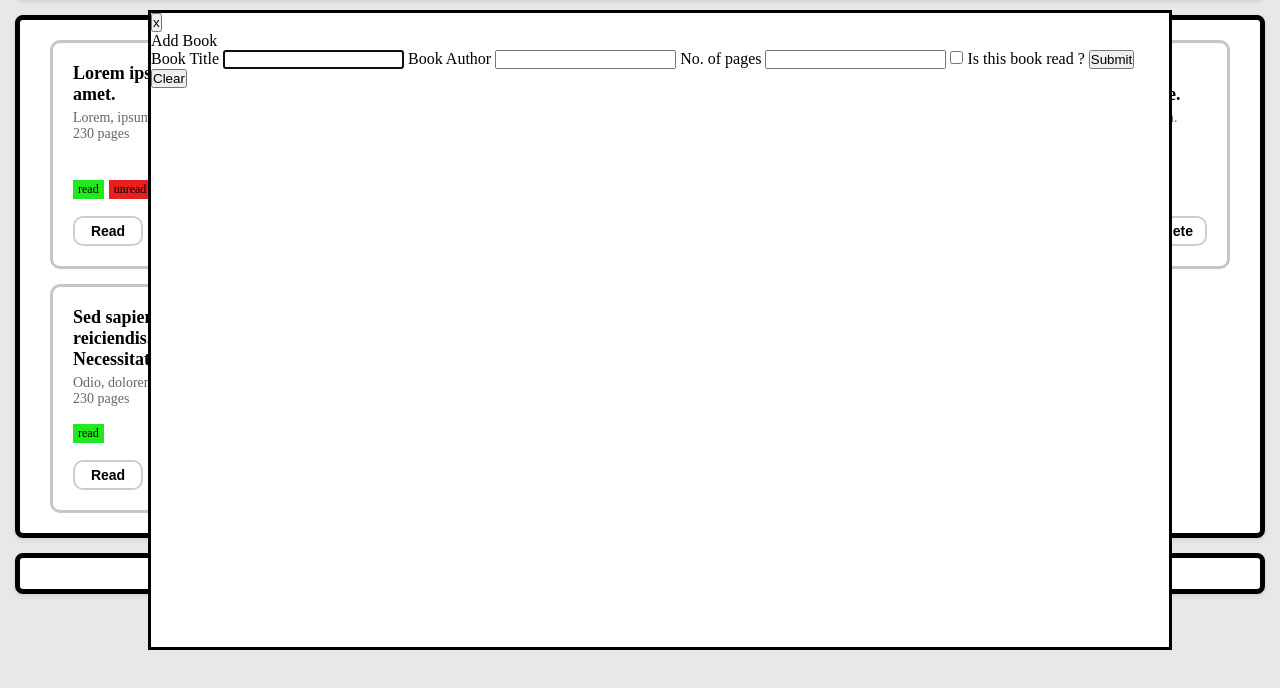
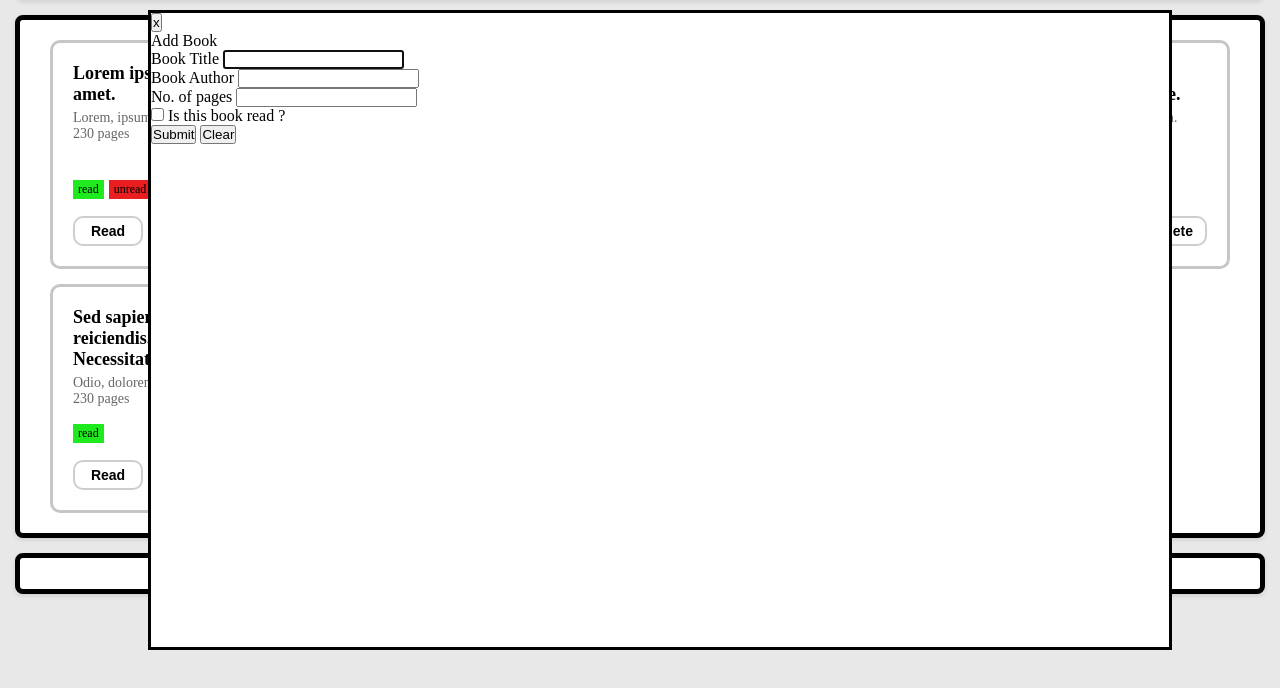
Before and after one commit to aish8la/Book-Library, a plain HTML site: page index.html in a window 1280 px wide. Shown: the part 90-778 px from the top of the page. Drawn offline with Linux system fonts and the light colour scheme.

Commit message:
add form input elements and label to containers

```diff
--- a/index.html
+++ b/index.html
@@ -12,16 +12,26 @@
         <form action="" method="post" class="new-book-form">
             <button type="button" class="form-close-button">x</button>
             <p class="form-title">Add Book</p>
+            <div class="form-input-div">
                 <label for="form_book_title" class="form-lable">Book Title</label>
                 <input autofocus type="text" id="form_book_title" class="form-input text-input" name="book_title">
+            </div>
+            <div class="form-input-div">
                 <label for="form_book_author" class="form-lable">Book Author</label>
                 <input type="text" id="form_book_author" class="form-input text-input" name="book_author">
+            </div>
+            <div class="form-input-div">
                 <label for="form_book_pages" class="form-lable">No. of pages</label>
                 <input type="number" id="form_book_pages" class="form-input number-input" name="book_pages">
+            </div>
+            <div class="form-input-div">
                 <input type="checkbox" name="read_status" id="form_read_input" value="read">
                 <label for="form_read_input">Is this book read ?</label>
+            </div>
+            <div class="form-input-buttons">
                 <button type="submit" class="form-button form-submit">Submit</button>
                 <button type="reset" class="form-button form-clear">Clear</button>
+            </div>
         </form>
     </dialog>
     <div class="page-container">
```
Lines whose indentation alone changed are shown as unchanged.
